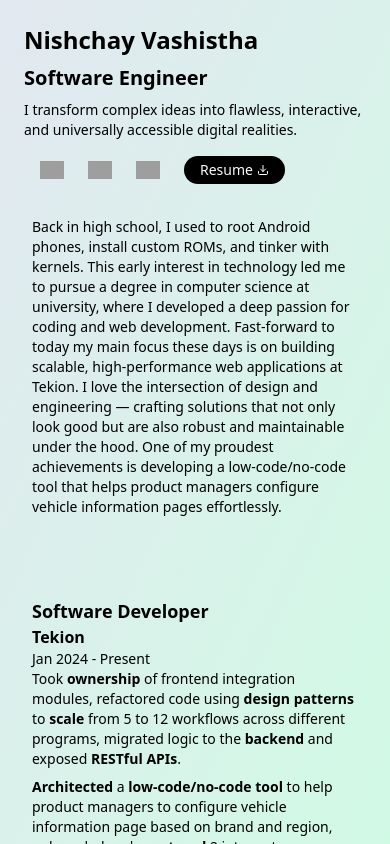
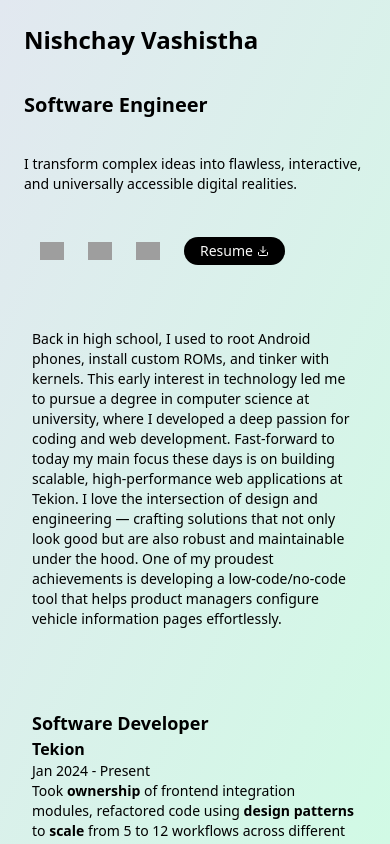
Before and after one commit to nishchay-v/nishchay-v-site, a Next.js app: page / in a window 390 px wide. Built offline with nearby package versions, Linux system fonts and the light colour scheme; grey boxes are pictures that could not be loaded.

Commit message:
refactor: adjust grid layout for better mobile view

```diff
--- a/src/app/page.tsx
+++ b/src/app/page.tsx
@@ -321,7 +321,7 @@ export default function HomePage() {
       </Head>
       <body className='bg-gradient-to-br from-slate-200 to-emerald-100 h-screen'>
         <div className='mx-auto max-w-screen-xl px-6 font-sans md:px-12 lg:px-24 py-0 h-full'>
-          <div className='grid sm:grid-cols-12 max-sm:grid-rows-5 h-full'>
+          <div className='grid sm:grid-cols-12 max-sm:grid-rows-3 h-full'>
             <div className='sm:col-span-5 max-sm:row-span-1 sm:h-full flex flex-col justify-between items-start max-h-screen pt-6 sm:pt-12 sticky'>
               <h1>Nishchay Vashistha</h1>
               <h2 className='my-2 sm:my-4'>Software Engineer</h2>
@@ -333,7 +333,7 @@ export default function HomePage() {
               <ContactList />
             </div>
             <main
-              className='sm:col-span-7 max-sm:row-span-4 overflow-y-auto sm:h-full pt-12 space-y-20 md:space-y-40 sm:px-8 px-2'
+              className='sm:col-span-7 max-sm:row-span-2 overflow-y-auto sm:h-full pt-12 space-y-20 md:space-y-40 sm:px-8 px-2'
               ref={scrollContainerRef}
             >
               {PAGE_SECTIONS.map((section, index) => (
```
